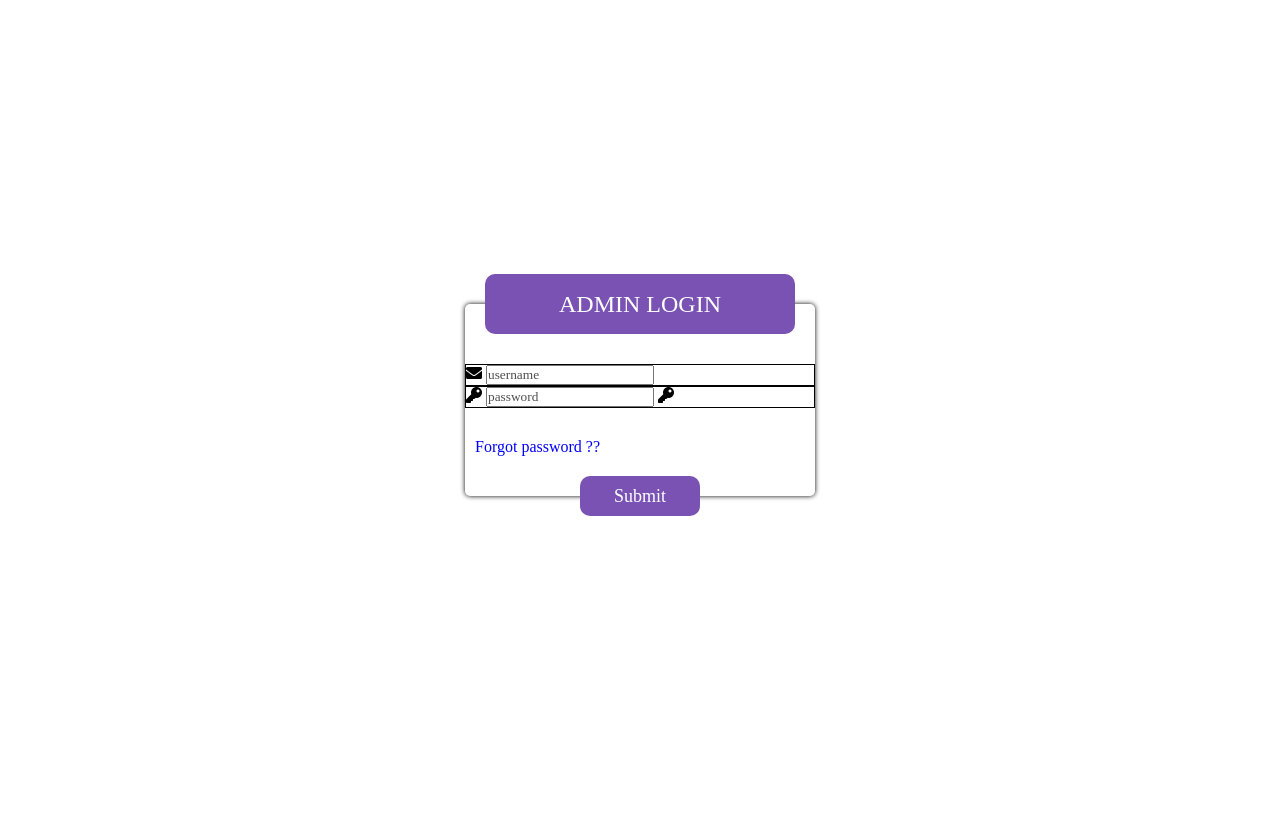
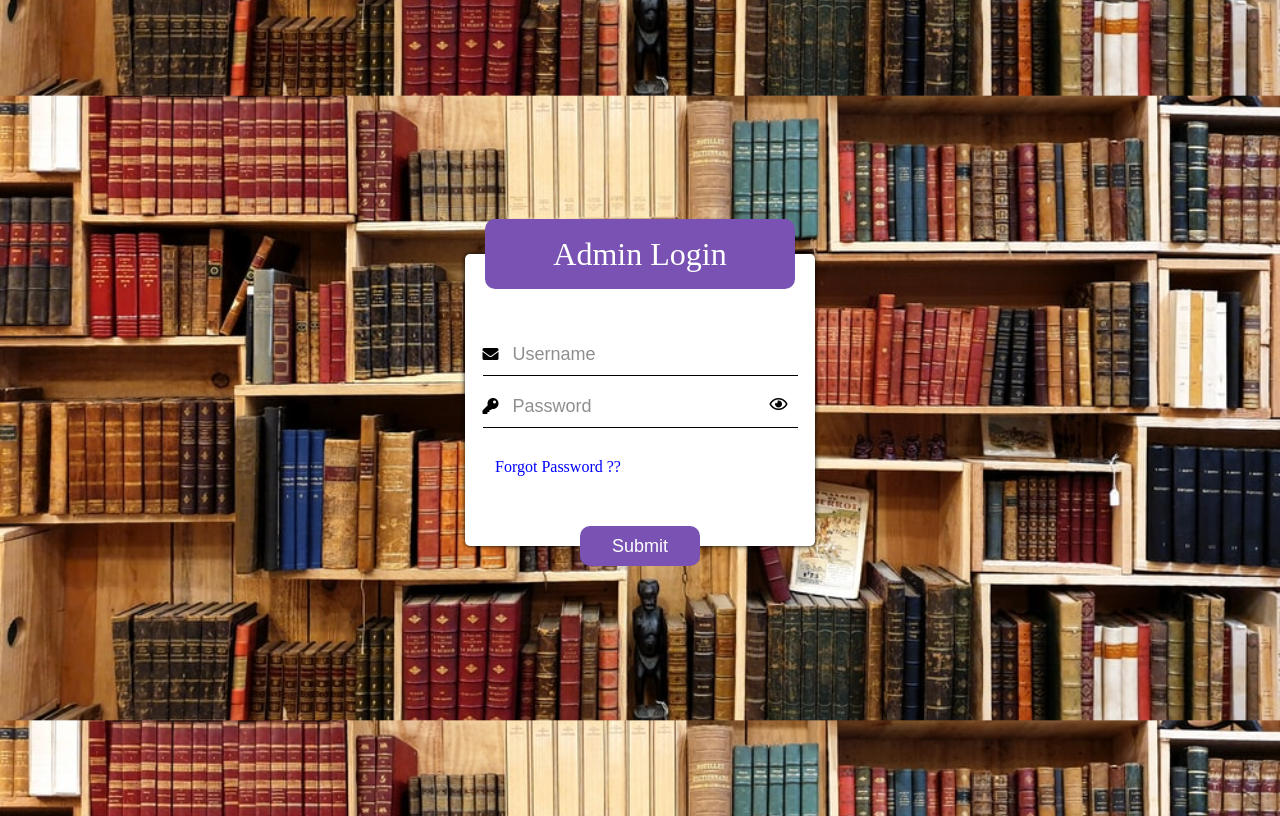
Before and after one commit to JawwadRaf98/library-project, a PHP site: page /admin/index.php in a window 1280 px wide. Before the commit the page ends 516 px from the top, so only its background shows below. Run offline with PHP 8.4, Linux system fonts and the light colour scheme; some libraries are stand-ins or nearby versions.

Commit message:
Admin login page complete

```diff
--- a/admin/index.php
+++ b/admin/index.php
@@ -7,14 +7,14 @@
 
     <!-- <link rel="stylesheet" href="https://maxcdn.bootstrapcdn.com/bootstrap/4.0.0/css/bootstrap.min.css" integrity="sha384-Gn5384xqQ1aoWXA+058RXPxPg6fy4IWvTNh0E263XmFcJlSAwiGgFAW/dAiS6JXm" crossorigin="anonymous"> -->
 
-    <link rel="stylesheet" href="./stlye/style.css">
+    <link rel="stylesheet" href="./stlye/login.css">
     <link rel="stylesheet" href="https://pro.fontawesome.com/releases/v5.10.0/css/all.css" integrity="sha384-AYmEC3Yw5cVb3ZcuHtOA93w35dYTsvhLPVnYs9eStHfGJvOvKxVfELGroGkvsg+p" crossorigin="anonymous"/>
 
 
     <title>Admin | Login</title>
 
 </head>
-<body>
+<body >
     <div class="center-div">
         <div class="header-div">
             <p>admin login</p>
@@ -24,12 +24,15 @@
             <form action="">
                 <div class="box">
                 <i class="fa fa-envelope"></i>
-                    <input type="text" id="username" name='username' placeholder="username" />
+                    <input type="text" id="username" name='username' placeholder="username" autocomplete="off"/ require>
                 </div>
                 <div class="box">
                 <i class="fa fa-key"></i>
-                    <input type="password" id="password" name='password' placeholder="password"/>
-                    <i class="fa fa-key"></i>
+                    <input type="password" id="password" name='password' placeholder="password" require autocomplete="off"/>
+                   <span class="eye" onclick="passwordToggle()">
+                   <i id = "show" class="far fa-eye" ></i>
+                   <i id = "hide" class="far fa-eye-slash" ></i>
+                   </span>
                 </div>
                 <div class="forgot-password">
                     <a href="">Forgot password ??</a>
@@ -39,7 +42,27 @@
                 </div>
             </form>
         </div>
+    </div>
 
-    </div>
+    <script>
+       function passwordToggle(){
+        var password =  document.getElementById('password');
+        var show =  document.getElementById('show');
+        var hide =  document.getElementById('hide');
+        console.log(show.style)
+
+       if(password.type === 'password'){
+            password.type = 'text';
+            hide.style.display = 'block';
+            show.style.display = 'none';
+       }
+       else{
+            password.type = 'password';
+            hide.style.display = 'none';
+            show.style.display = 'block';
+       }
+       }
+
+    </script>
 </body>
 </html>
--- /dev/null
+++ b/admin/stlye/login.css
@@ -0,0 +1,95 @@
+body{
+    background: url('../image/background.jpg');
+    background-size: 100%;
+    background-position: center;
+    min-height: 100vh;
+    /* filter: blur(1px); */
+    /* -webkit-filter: blur(8px); */
+}
+.center-div{
+    background-color: #fff;
+    width: 350px;
+    position: absolute;
+    top: 50%;
+    left: 50%;
+    transform: translate(-50%,-50%);
+    box-shadow: 0px 0px 5px black;
+    border-radius: 5px;
+}
+.header-div{
+    display: flex;
+    align-items: center;
+    justify-content: center;
+    text-transform: capitalize;
+    font-size: xx-large;
+    height: 70px;
+    margin: 0px 20px;
+    position: relative;
+    top: -35px;
+    background-color: #7952b3;
+    color: white;
+    border-radius: 10px;
+}
+#submit{
+    height: 40px;
+    width: 120px;
+    background-color: #7952b3;
+    font-size: large;
+    color: white;
+    position: relative;
+    top: 20px;
+    left: calc((350px - 120px) /2);
+    border-radius: 10px;
+    outline: none;
+    border: none;
+}
+
+.forgot-password {
+    text-transform: capitalize;
+    font-size: medium;
+    margin-top: 30px;
+    margin: 30px 0 30px 30px;
+}
+.forgot-password a {
+    color: blue;
+    outline: none;
+}
+.forgot-password a{
+    text-decoration: none;
+}
+.box{
+    padding-bottom: 5px;
+    width: 90%;
+    margin: 10px auto;
+    border-bottom: 1px solid black;
+}
+.box input{
+
+    border: none;
+    outline: none;
+    background: none;
+    font-size: large;
+    width: 80%;
+    padding: 10px 0 5px 10px;
+}
+.box input:focus{
+    background: transparent;
+}
+
+.eye{
+    height: 35px;
+    position: absolute;
+    padding-top: 10px;
+
+}
+#show, #hide{
+    margin-left: 5px;
+}
+ ::placeholder{
+    text-transform: capitalize;
+    font-size: large;
+     color: rgb(142, 142, 143);
+ }
+#hide{
+    display: none;
+}
--- a/admin/stlye/style.css
+++ b/admin/stlye/style.css
@@ -5,78 +5,3 @@
     font-family: 'Times New Roman', Times, serif;
     /* background: linear-gradient(to right ,  #7952b3, #b197d8); */
 }
-
-/* Admin Login form */
-.center-div{
-    /* height: 400px; */
-    width: 350px;
-    /* border: 1px solid black; */
-    position: absolute;
-    top: 50%;
-    left: 50%;
-    transform: translate(-50%,-50%);
-    box-shadow: 0px 0px 5px black;
-    border-radius: 5px;
-}
-.header-div{
-    display: flex;
-    align-items: center;
-    justify-content: center;
-    text-transform: uppercase;
-    font-size: x-large;
-    height: 60px;
-    margin: 0px 20px;
-    /* border: 1px solid black; */
-    position: relative;
-    top: -30px;
-    background-color: #7952b3;
-    color: white;
-    border-radius: 10px;
-}
-#submit{
-    height: 40px;
-    width: 120px;
-    background-color: #7952b3;
-    font-size: large;
-    color: white;
-    position: relative;
-    top: 20px;
-    left: calc((350px - 120px) /2);
-    border-radius: 10px;
-    outline: none;
-    border: none;
-}
-.box{
-    border: 1px solid black;
-}
-/* .input-field input{
-    text-transform:capitalize;
-    width: 90%;
-    padding-left: 10px;
-    border: none;
-    outline: none;
-    background: transparent;
-
-    color: black;
-
-    background: transparent;
-
-} */
-::placeholder{
-    color: rgb(80, 77, 77);
-}
-.forgot-password {
-    font-size: medium;
-    margin-top: 30px;
-    margin: 30px 0 0 10px;
-    /* text-transform    */
-}
-.forgot-password a {
-    color: blue;
-    outline: none;
-}
-.forgot-password a{
-    text-decoration: none;
-}
-
-/* Admin Login form end */
```
Also changed, not shown: admin/image/background.jpg (added).
